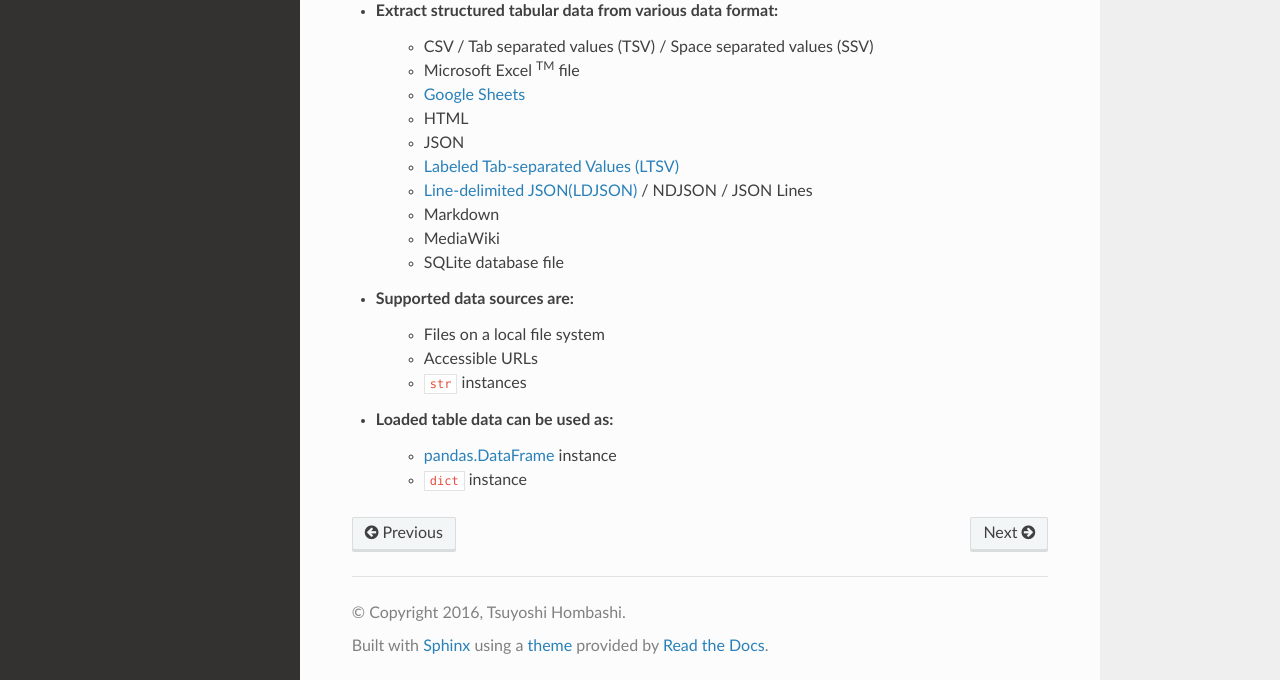
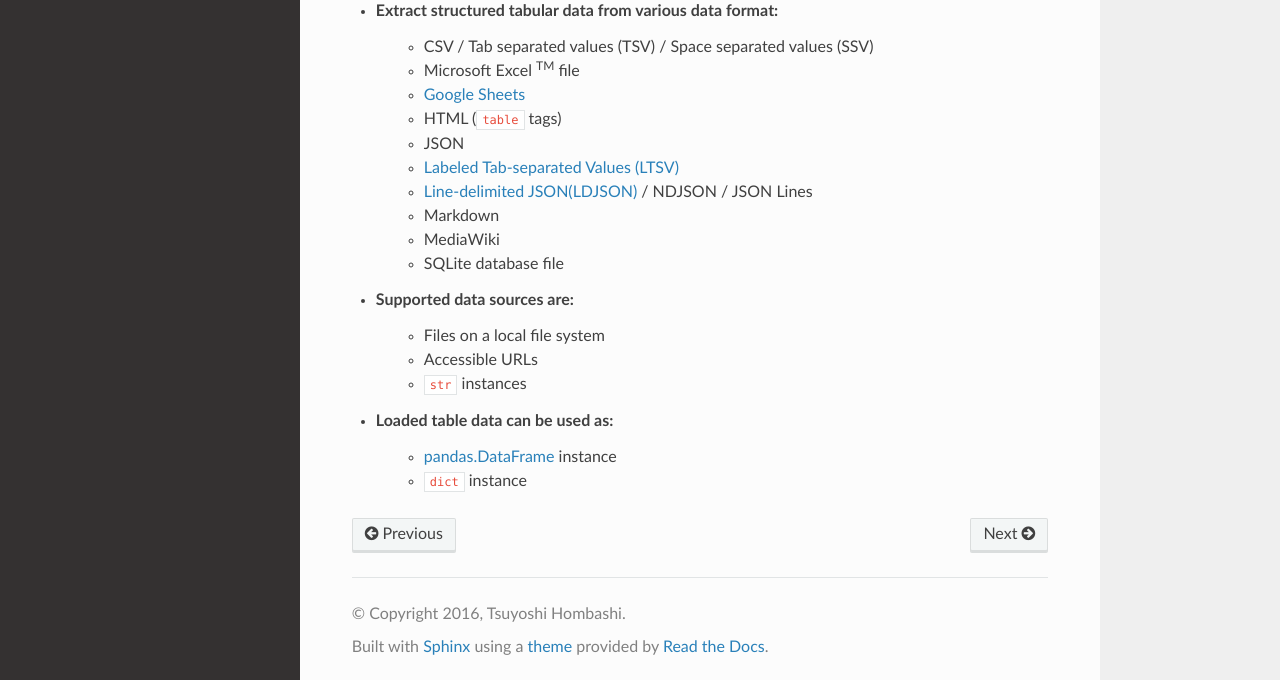
Before and after one commit to thombashi/pytablereader, a Sphinx documentation site: the page built from docs/pages/introduction/index.rst, in a window 1280 px wide and 1124 px high. Shown: the part 441-1121 px from the top of the window. Built offline with Sphinx 7.4.7 and the Read the Docs theme 2.0.0, drawn with Linux system fonts in a browser that asks for light colours; pages that are not in the unit, such as notebooks, are missing from menus.

Commit message:
Update docs

```diff
--- a/docs/pages/installation.rst
+++ b/docs/pages/installation.rst
@@ -55,7 +55,7 @@
 - Excel
     - `excelrd <https://github.com/thombashi/excelrd>`__
 - Markdown
-    - `markdown2 <https://github.com/trentm/python-markdown2>`__
+    - `Markdown <https://github.com/Python-Markdown/markdown>`__
 - MediaWiki
     - `pypandoc <https://github.com/bebraw/pypandoc>`__
 - SQLite
--- a/docs/pages/introduction/feature.txt
+++ b/docs/pages/introduction/feature.txt
@@ -4,7 +4,7 @@
     - CSV / Tab separated values (TSV) / Space separated values (SSV)
     - Microsoft Excel :superscript:`TM` file
     - `Google Sheets <https://www.google.com/intl/en_us/sheets/about/>`_
-    - HTML
+    - HTML (``table`` tags)
     - JSON
     - `Labeled Tab-separated Values (LTSV) <http://ltsv.org/>`__
     - `Line-delimited JSON(LDJSON) <https://en.wikipedia.org/wiki/JSON_streaming#Line-delimited_JSON>`__ / NDJSON / JSON Lines
```
